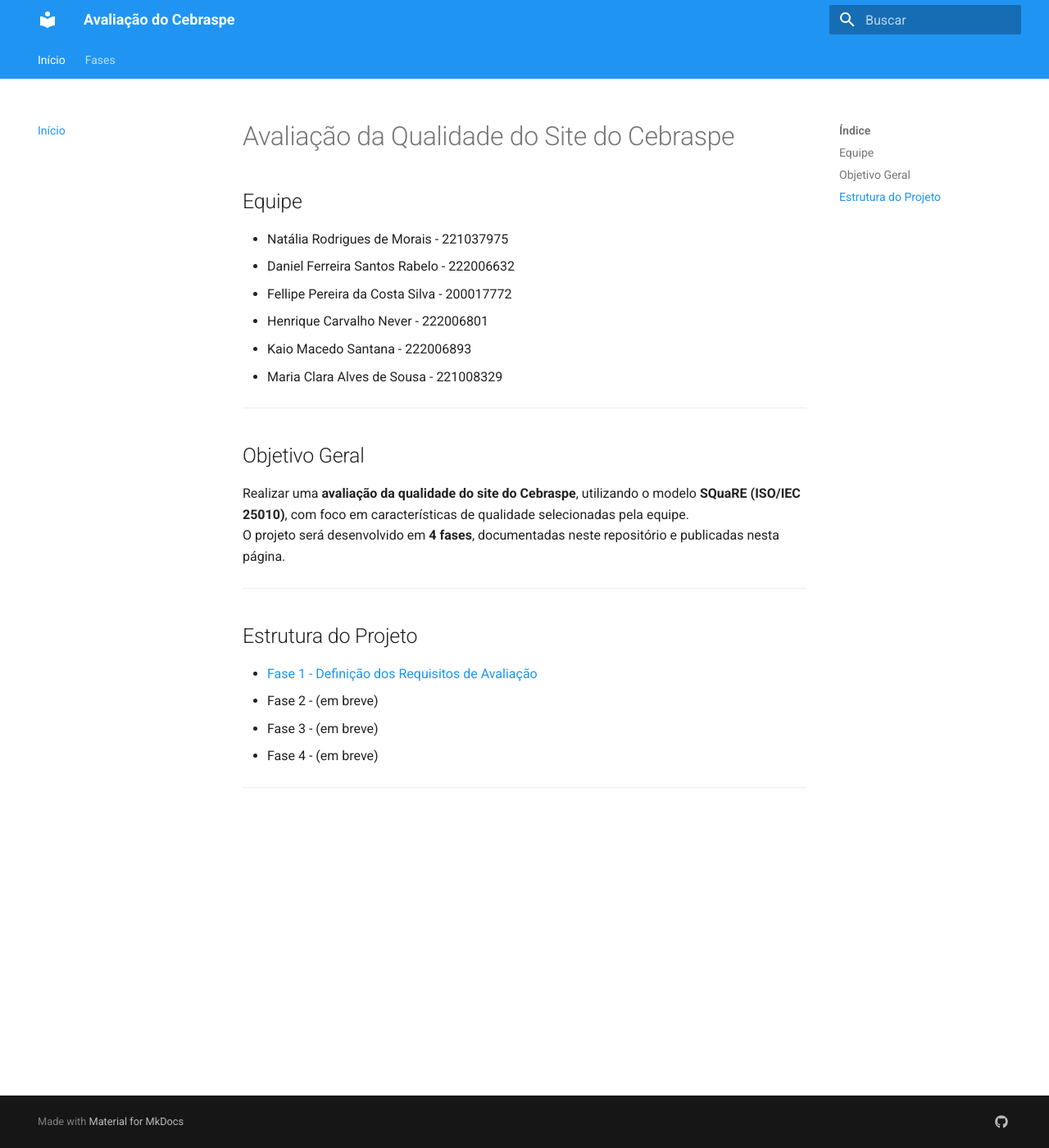
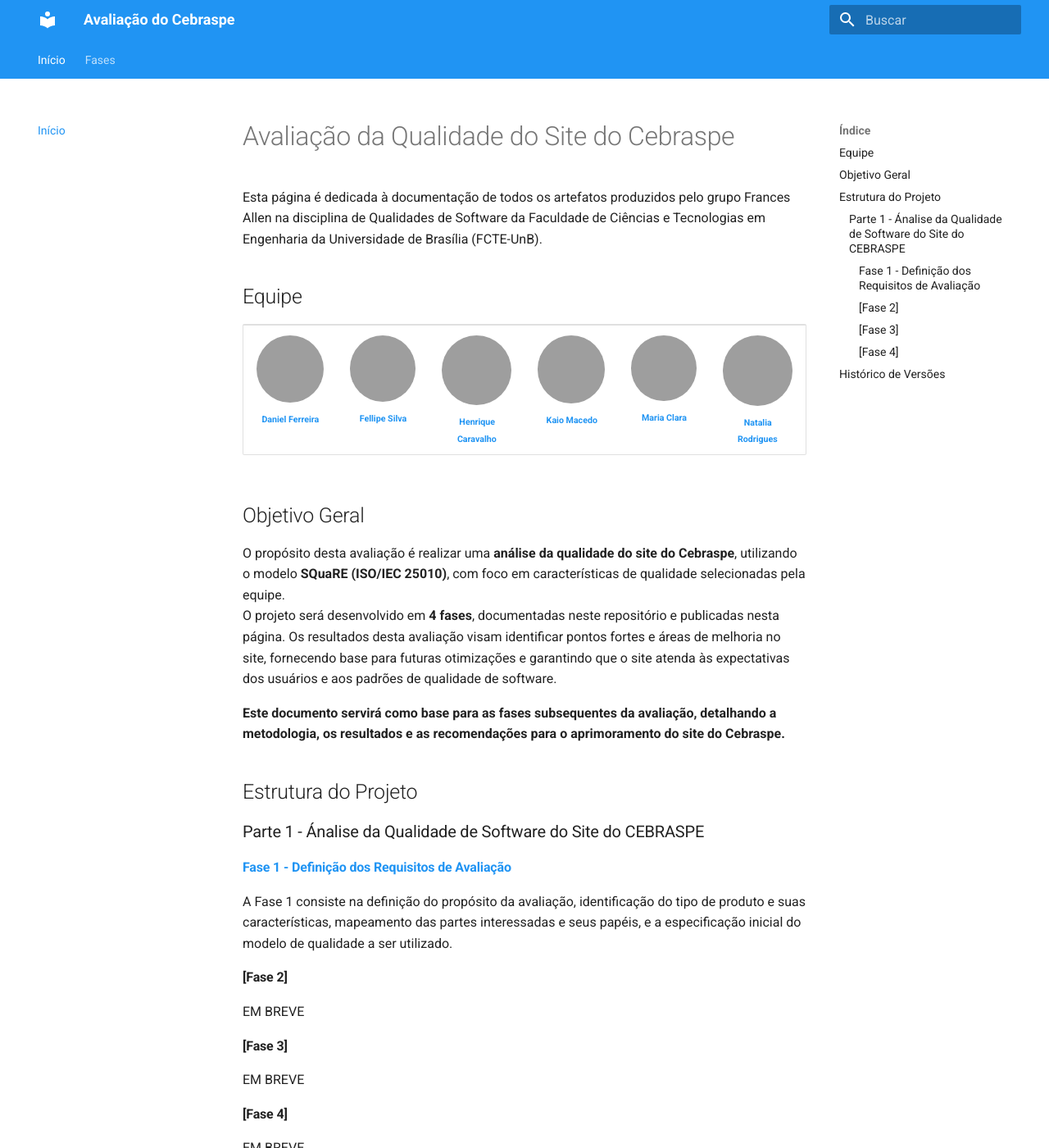
Before and after one commit to FCTE-Qualidade-de-Software-1/2025-2_T02_FRANCES-ALLEN, an MkDocs documentation site: the page built from docs/index.md, in a window 1280 px wide and 1400 px high. Shown: the whole window at 82% size. Built offline with MkDocs 1.6.1 and Material for MkDocs 9.7.7, drawn with Linux system fonts in a browser that asks for light colours; some of the changed text lies outside the part shown; grey boxes are pictures that could not be loaded.

Commit message:
att index

```diff
--- a/docs/index.md
+++ b/docs/index.md
@@ -1,30 +1,78 @@
----
-title: Início
-nav_order: 1
----
+
 
 # Avaliação da Qualidade do Site do Cebraspe
+Esta página é dedicada à documentação de todos os artefatos produzidos pelo grupo Frances Allen na disciplina de Qualidades de Software da Faculdade de Ciências e Tecnologias em Engenharia da Universidade de Brasília (FCTE-UnB).
 
 ## Equipe
-- Natália Rodrigues de Morais - 221037975
-- Daniel Ferreira Santos Rabelo - 222006632
-- Fellipe Pereira da Costa Silva - 200017772
-- Henrique Carvalho Never - 222006801
-- Kaio Macedo Santana - 222006893
-- Maria Clara Alves de Sousa - 221008329
 
----
+<table>
+  <tr>
+    <td align="center">
+      <a href="https://github.com/DanielFsR">
+        <img src="https://github.com/DanielFsR.png" width="100" height="100" style="border-radius: 50%; object-fit: cover;" alt=""/>
+        <br /><sub><b>Daniel Ferreira</b></sub>
+      </a>
+    </td>
+    <td align="center">
+      <a href="https://github.com/fellipepcs">
+        <img src="https://github.com/fellipepcs.png" width="100" height="100" style="border-radius: 50%; object-fit: cover;" alt=""/>
+        <br /><sub><b>Fellipe Silva</b></sub>
+      </a>
+    </td>
+    <td align="center">
+      <a href="https://github.com/henriquecarv3">
+        <img src="https://github.com/henriquecarv3.png" width="100" height="100" style="border-radius: 50%; object-fit: cover;" alt=""/>
+        <br /><sub><b>Henrique Caravalho</b></sub>
+      </a>
+    </td>
+    <td align="center">
+      <a href="https://github.com/bigkaio">
+        <img src="https://github.com/bigkaio.png" width="100" height="100" style="border-radius: 50%; object-fit: cover;" alt=""/>
+        <br /><sub><b>Kaio Macedo</b></sub>
+      </a>
+    </td>
+    <td align="center">
+      <a href="https://github.com/alvezclari">
+        <img src="https://github.com/alvezclari.png" width="100" height="100" style="border-radius: 50%; object-fit: cover;" alt=""/>
+        <br /><sub><b>Maria Clara</b></sub>
+      </a>
+    </td>
+    <td align="center">
+      <a href="https://github.com/Natyrodrigues">
+        <img src="https://github.com/Natyrodrigues.png" width="100" height="100" style="border-radius: 50%; object-fit: cover;" alt=""/>
+        <br /><sub><b>Natalia Rodrigues</b></sub>
+      </a>
+    </td>
+  </tr>
+</table>
+
 
 ## Objetivo Geral
-Realizar uma **avaliação da qualidade do site do Cebraspe**, utilizando o modelo **SQuaRE (ISO/IEC 25010)**, com foco em características de qualidade selecionadas pela equipe.
+O propósito desta avaliação é realizar uma **análise da qualidade do site do Cebraspe**, utilizando o modelo **SQuaRE (ISO/IEC 25010)**, com foco em características de qualidade selecionadas pela equipe.
 O projeto será desenvolvido em **4 fases**, documentadas neste repositório e publicadas nesta página.
+Os resultados desta avaliação visam identificar pontos fortes e áreas de melhoria no site, fornecendo base para futuras otimizações e garantindo que o site atenda às expectativas dos usuários e aos padrões de qualidade de software.
 
----
+**Este documento servirá como base para as fases subsequentes da avaliação, detalhando a metodologia, os resultados e as recomendações para o aprimoramento do site do Cebraspe.**
 
 ## Estrutura do Projeto
-- [Fase 1 - Definição dos Requisitos de Avaliação](./fase1.md)
-- Fase 2 - (em breve)
-- Fase 3 - (em breve)
-- Fase 4 - (em breve)
+### Parte 1 - Ánalise da Qualidade de Software do Site do CEBRASPE
 
----
+#### [Fase 1 - Definição dos Requisitos de Avaliação](./fase1.md)
+
+ A Fase 1 consiste na definição do propósito da avaliação, identificação do tipo de produto e suas características, mapeamento das partes interessadas e seus papéis, e a especificação inicial do modelo de qualidade a ser utilizado.
+
+#### [Fase 2]
+EM BREVE
+
+#### [Fase 3]
+EM BREVE
+
+#### [Fase 4]
+EM BREVE
+
+## Histórico de Versões
+
+| Versão | Descrição | Responsável | Data  |
+| :----: | --------- | --------- | :--------------: |
+| `1.0` | versão inicial do documento | [Natalia ](https://github.com/Natyrodrigues) | 28/09/2025 |
+| `1.1` | revisando detalhes e adicionando tabela de integrantes | [Maria Clara ](https://github.com/alvezclari) | 28/09/2025 |
```
